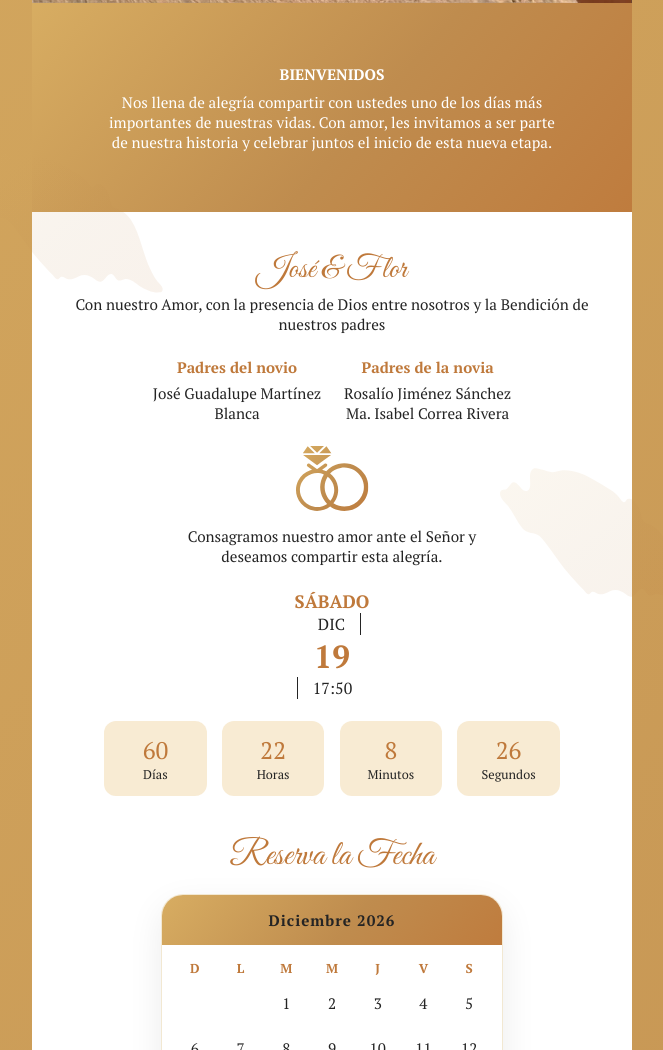
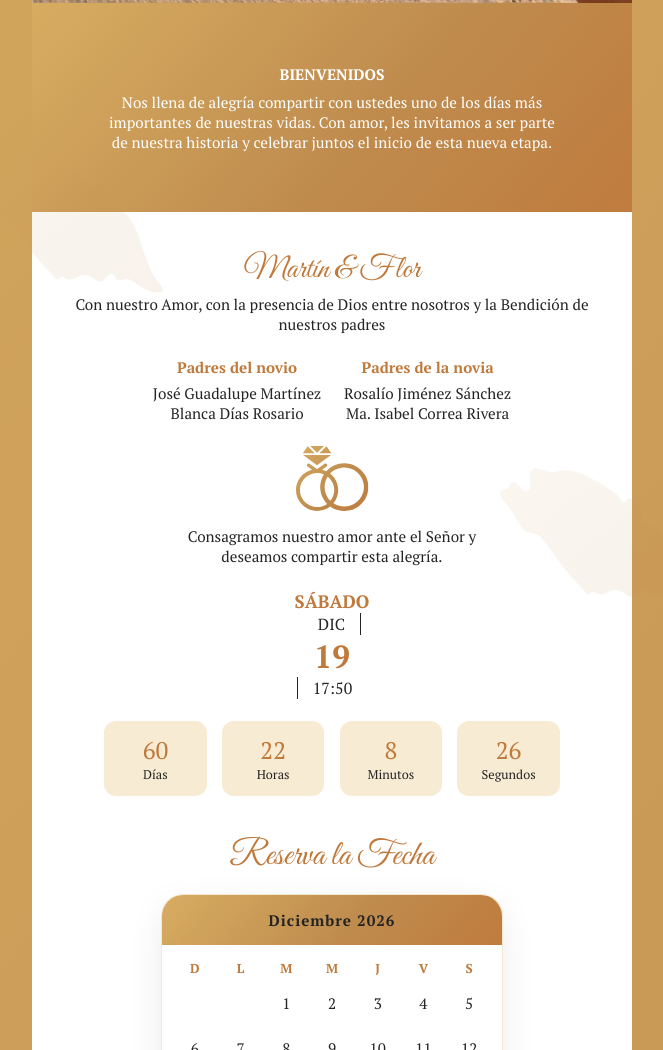
Before and after one commit to AdairKevin/InvitacionJoseYFlor19Diciembre, a plain HTML site: page index.html in a window 1280 px wide. Shown: the part 914-1964 px from the top of the page, without its empty margins (308-971 px from the left). Drawn offline with Linux system fonts and the light colour scheme.

Commit message:
cambios nombre

```diff
--- a/index.html
+++ b/index.html
@@ -2,7 +2,7 @@
   <head>
     <meta charset="UTF-8" />
     <meta name="viewport" content="width=device-width, initial-scale=1.0" />
-    <title>Boda José & Flor</title>
+    <title>Boda Martín & Flor</title>
     <link rel="icon" href="favicon.ico" type="image/x-icon" />
     <link rel="stylesheet" href="./assets/css/style.css" />
     <link rel="stylesheet" href="./assets/css/layout.css" />
@@ -73,7 +73,7 @@
         </div>
         <div class="box-info">
           <div class="info-primary">
-            <h1>José & Flor</h1>
+            <h1>Martín & Flor</h1>
 
             <p>
               Con nuestro Amor, con la presencia de Dios entre nosotros y la
@@ -86,7 +86,7 @@
               <!-- PENDIENTE: confirmar con el cliente; venía escrito "José Guadalupe Martínez , banca" -->
               <ul>
                 <li>José Guadalupe Martínez</li>
-                <li>Blanca</li>
+                <li>Blanca Días Rosario</li>
               </ul>
             </div>
             <div class="info-content">
```
